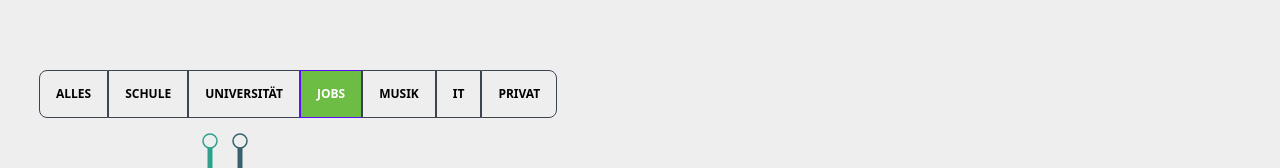
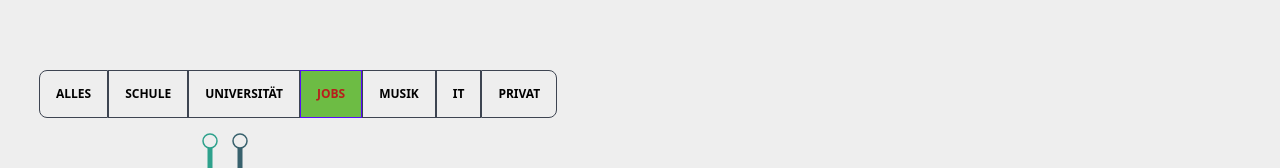
Before and after one commit to gabjuh/webdev-portfolio, a React (Vite) app: page / in a window 1280 px wide. Shown: the part 730-898 px from the top of the page. Built offline with nearby package versions, Linux system fonts and the light colour scheme.

Commit message:
specify btn selector

```diff
--- a/src/index.css
+++ b/src/index.css
@@ -2,7 +2,7 @@
 @tailwind components;
 @tailwind utilities;
 
-.btn {
+.btn-group .btn {
   @apply text-red-700;
 }
 
```
